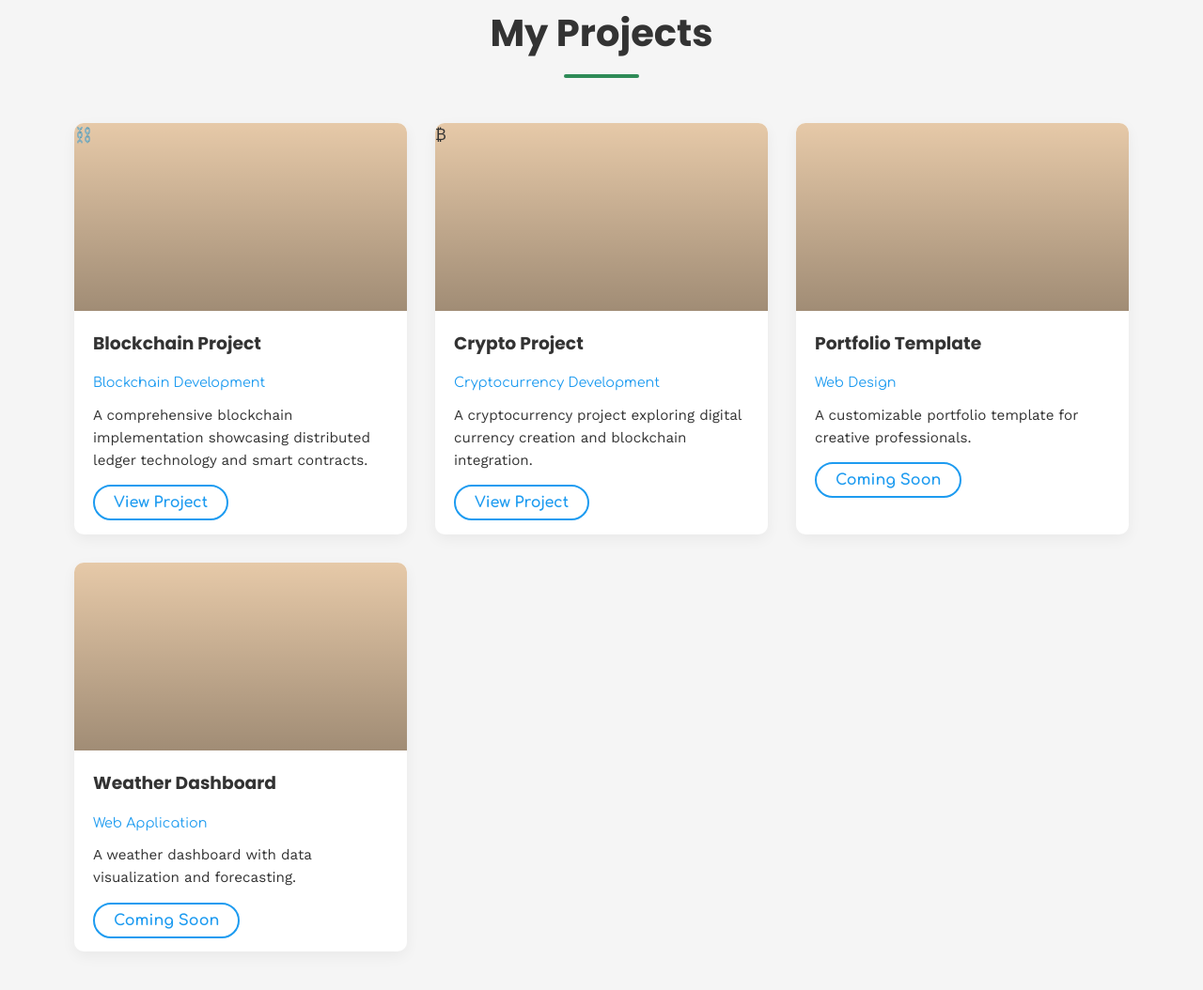
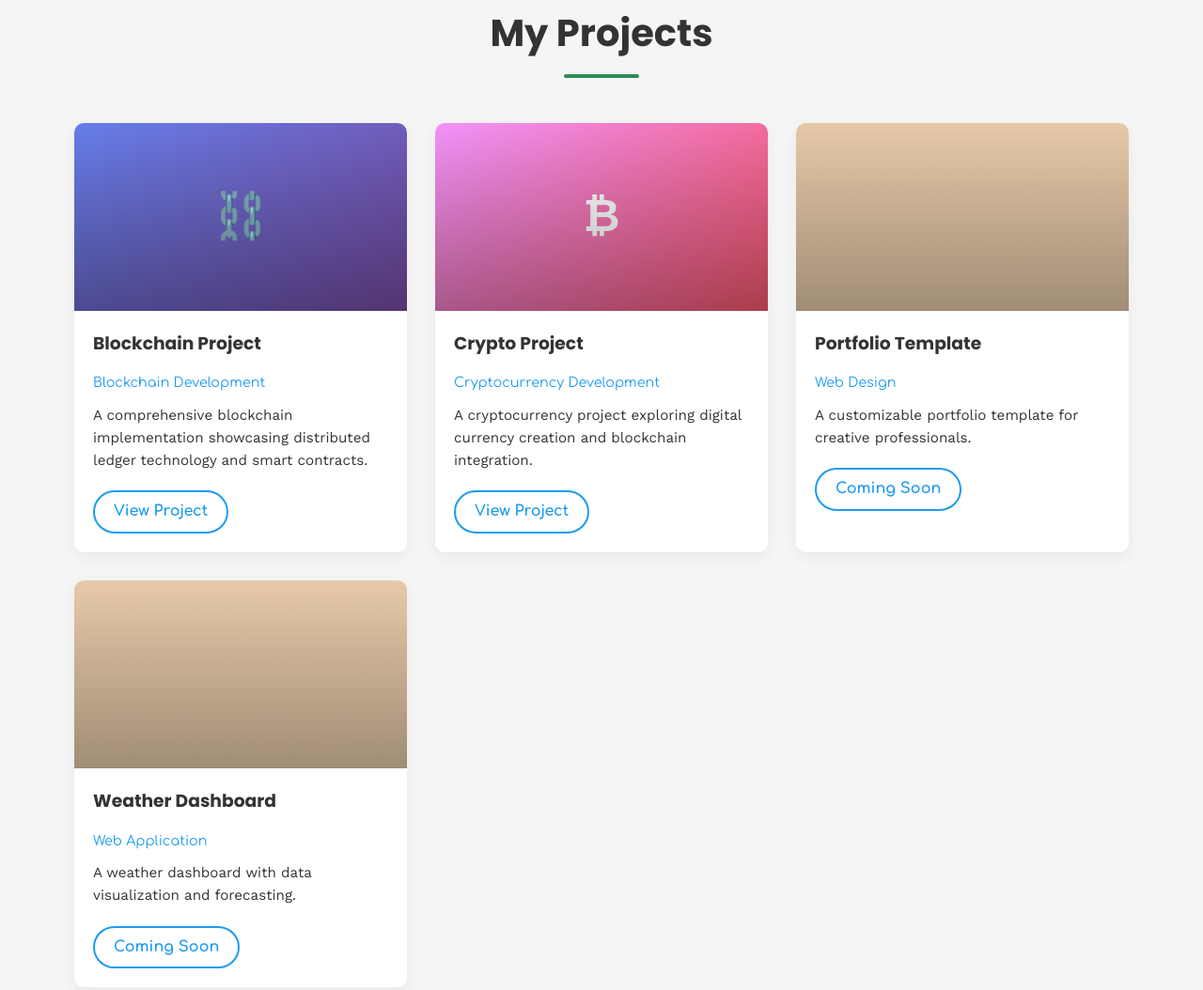
Before and after one commit to Keychainxs/Keychainxs.github.io, a plain HTML site: page index.html in a window 1280 px wide. Shown: the part 2016-3070 px from the top of the page at 94% size. Drawn offline with nearby package versions, Linux system fonts and the light colour scheme.

Commit message:
Update styles.css

```diff
--- a/styles.css
+++ b/styles.css
@@ -1,4 +1,3 @@
-
 :root {
     --primary: #1D9BF0;
     --secondary: #007D8C;
@@ -97,7 +96,7 @@ section {
     padding: 100px 0;
 }
 
-
+/* Header */
 header {
     position: fixed;
     top: 0;
@@ -174,7 +173,7 @@ header .container {
     transition: var(--transition);
 }
 
-
+/* Hero Section */
 .hero {
     height: 100vh;
     display: flex;
@@ -220,7 +219,7 @@ header .container {
     margin-bottom: 2rem;
 }
 
-
+/* About Section */
 .about-content {
     display: flex;
     align-items: center;
@@ -240,13 +239,13 @@ header .container {
     position: relative;
     overflow: hidden;
 }
+
 .avatar-image {
     width: 100%;
     height: 100%;
     object-fit: cover;
     object-position: center;
 }
-
 
 .divider {
     width: 50px;
@@ -256,7 +255,7 @@ header .container {
     border-radius: 2px;
 }
 
-
+/* Skills Section */
 .skills {
     background-color: rgba(230, 201, 168, 0.2);
 }
@@ -301,7 +300,7 @@ header .container {
     color: var(--primary);
 }
 
-
+/* Projects Section */
 .projects-grid {
     display: grid;
     grid-template-columns: repeat(auto-fit, minmax(300px, 1fr));
@@ -323,9 +322,26 @@ header .container {
 
 .project-image {
     height: 200px;
-    background-color: var(--neutral);
     position: relative;
     overflow: hidden;
+    display: flex;
+    align-items: center;
+    justify-content: center;
+    font-size: 3rem;
+    color: var(--white);
+    font-weight: bold;
+}
+
+.project-image.blockchain {
+    background: linear-gradient(135deg, #667eea 0%, #764ba2 100%);
+}
+
+.project-image.crypto {
+    background: linear-gradient(135deg, #f093fb 0%, #f5576c 100%);
+}
+
+.project-image.placeholder {
+    background-color: var(--neutral);
 }
 
 .project-image::after {
@@ -364,6 +380,8 @@ header .container {
     font-weight: 700;
     cursor: pointer;
     transition: var(--transition);
+    text-decoration: none;
+    display: inline-block;
 }
 
 .view-project:hover {
@@ -371,7 +389,7 @@ header .container {
     color: var(--white);
 }
 
-
+/* Modal */
 .modal {
     display: none;
     position: fixed;
@@ -418,6 +436,7 @@ header .container {
     font-family: 'Comfortaa', cursive;
 }
 
+/* Contact Section */
 .contact {
     background-color: rgba(29, 155, 240, 0.05);
 }
@@ -493,7 +512,7 @@ textarea {
     transform: translateX(5px);
 }
 
-
+/* Footer */
 footer {
     background-color: var(--secondary);
     color: var(--white);
@@ -501,7 +520,7 @@ footer {
     text-align: center;
 }
 
-
+/* Animations */
 .animate-on-load {
     opacity: 0;
     transform: translateY(30px);
@@ -526,7 +545,7 @@ footer {
     }
 }
 
-
+/* Media Queries */
 @media (max-width: 992px) {
     .about-content {
         flex-direction: column;
@@ -607,7 +626,7 @@ footer {
     }
 }
 
-
+/* Progress Bar Animations */
 .skill-card[data-skill-level="90"] .progress-bar {
     width: 90%;
 }
```
